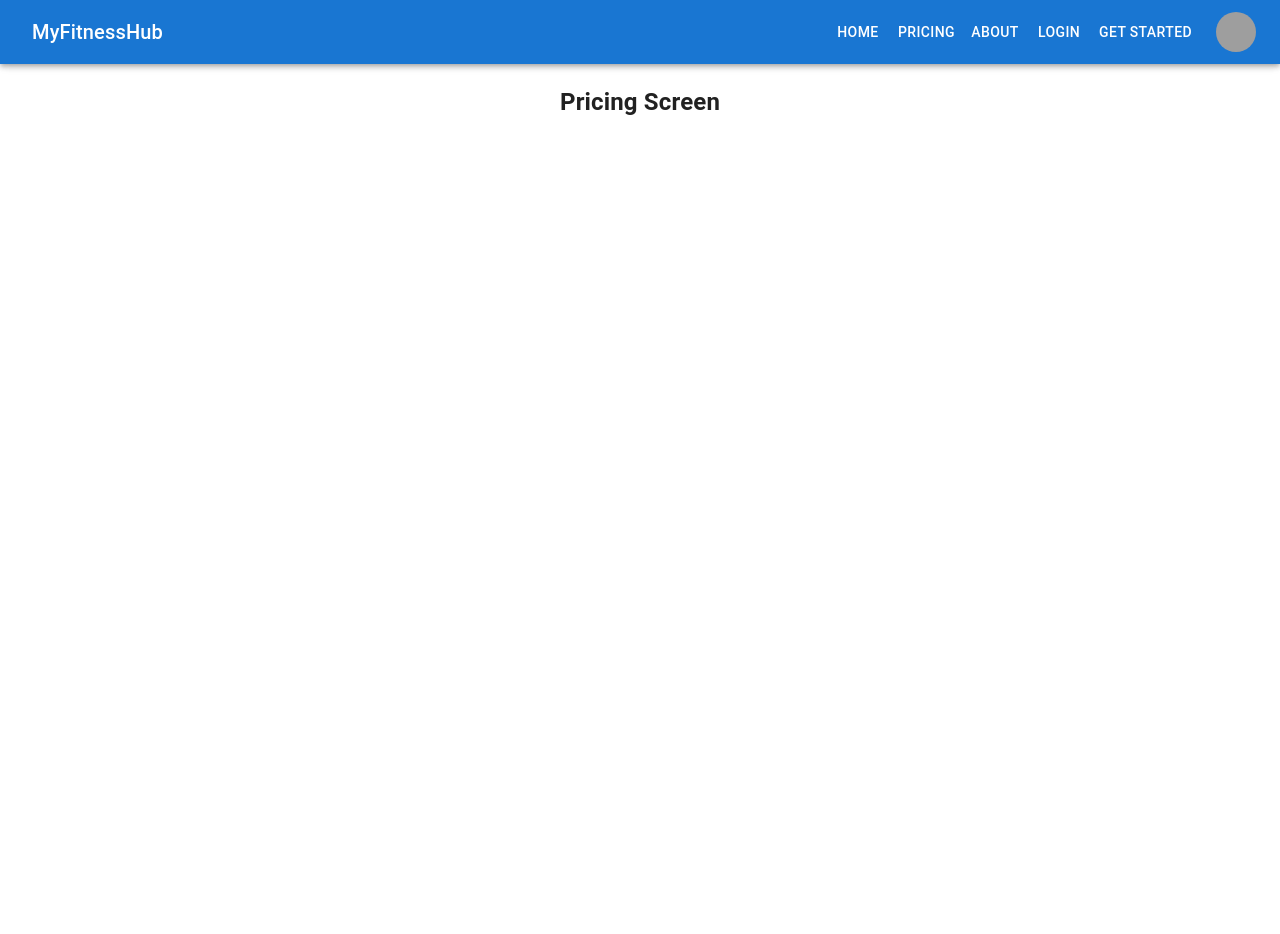
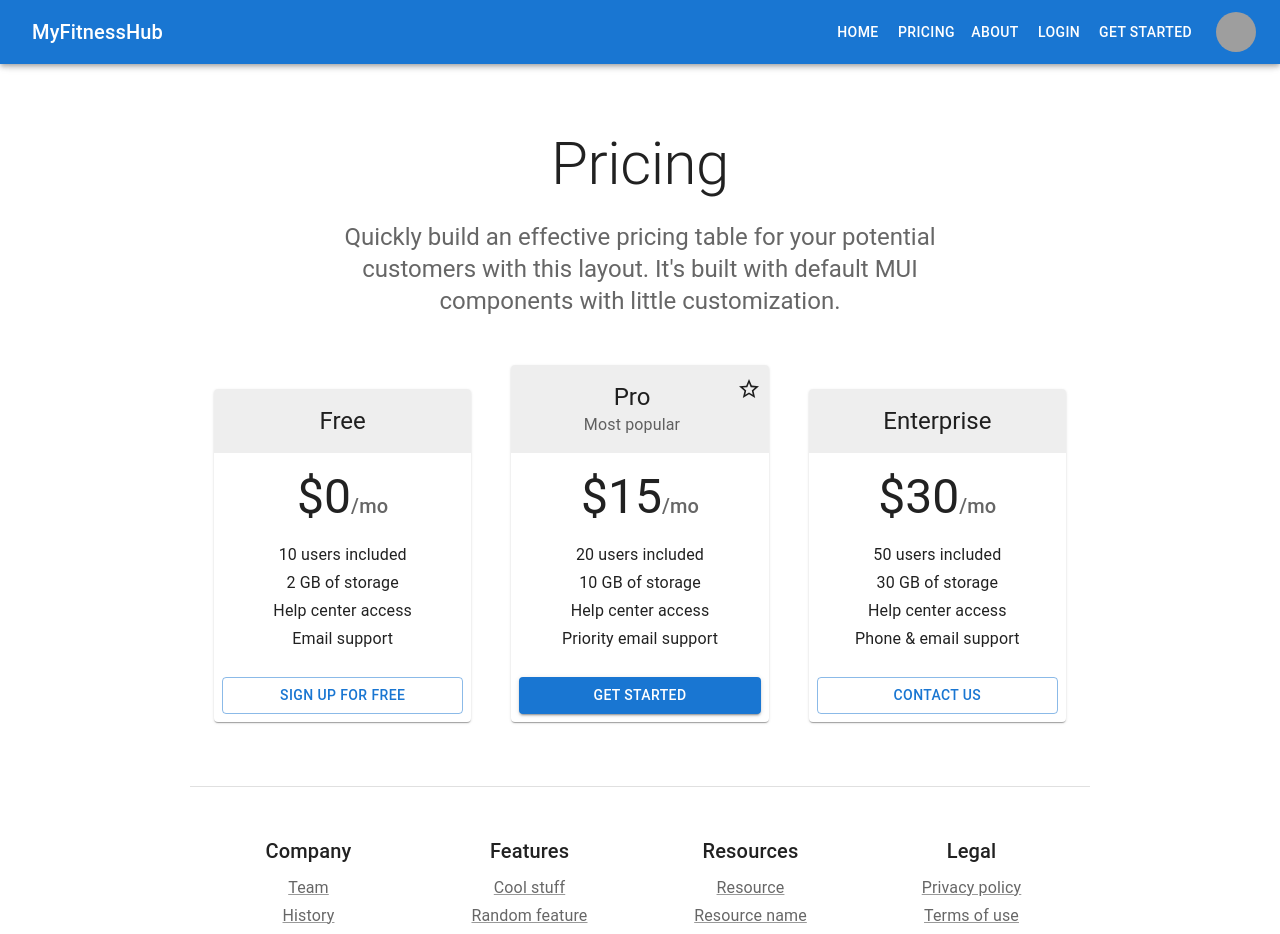
Before and after one commit to BiswarupChatt/my-fitness-hub-fe, a React (Create React App) app: page /pricing in a window 1280 px wide. Shown: the top 934 px of the page. Before the commit the page ends 800 px from the top, so only its background shows below. Built offline with nearby package versions, Linux system fonts and the light colour scheme; grey boxes are pictures that could not be loaded.

Commit message:
pricing page creted login and sign up update

```diff
--- a/public/index.html
+++ b/public/index.html
@@ -24,7 +24,7 @@
       work correctly both with client-side routing and a non-root public URL.
       Learn how to configure a non-root public URL by running `npm run build`.
     -->
-    <title>React App</title>
+    <title>My Fitness Hub</title>
   </head>
   <body>
     <noscript>You need to enable JavaScript to run this app.</noscript>
--- a/src/pages/CoachSignup.js
+++ b/src/pages/CoachSignup.js
@@ -1,8 +1,10 @@
 import React, { useState } from 'react';
-import { Avatar, Button, CssBaseline, TextField, Link, Paper, Box, Grid, Typography, FormControlLabel, Checkbox, Tooltip } from '@mui/material';
+import { Avatar, Button, CssBaseline, TextField, Link, Paper, Box, Grid, Typography, FormControlLabel, Checkbox, Tooltip, IconButton } from '@mui/material';
 import LockOutlinedIcon from '@mui/icons-material/LockOutlined';
 import { createTheme, ThemeProvider } from '@mui/material/styles';
 import { Link as LinkComponent } from 'react-router-dom';
+import VisibilityIcon from '@mui/icons-material/Visibility';
+import VisibilityOffIcon from '@mui/icons-material/VisibilityOff';
 
 function Copyright(props) {
     return (
@@ -22,11 +24,13 @@
 
 export default function CoachSignup() {
 
+    const [showPassword, setShowPassword] = useState(false)
     const [termsChecked, setTermsChecked] = useState(false)
 
     const handleTermsChange = (e) => {
         setTermsChecked(e.target.checked);
     }
+
 
     const handleSubmit = (event) => {
         event.preventDefault();
@@ -105,9 +109,19 @@
                                         fullWidth
                                         name="password"
                                         label="Password"
-                                        type="password"
+                                        type={showPassword ? 'text' : 'password'}
                                         id="password"
                                         autoComplete="new-password"
+                                        InputProps={{
+                                            endAdornment: (
+                                                <IconButton
+                                                    aria-label="Toggle password visibility"
+                                                    onClick={() => setShowPassword(!showPassword)}
+                                                >
+                                                    {showPassword ? <VisibilityIcon /> : <VisibilityOffIcon />}
+                                                </IconButton>
+                                            ),
+                                        }}
                                     />
                                 </Grid>
                                 <Grid item xs={12}>
@@ -137,7 +151,7 @@
                                                     }
                                                 }}
                                             >
-                                                Sign Up As a Coach
+                                                Sign Up For Free
                                             </Button>
                                         </span>
                                     </Tooltip>
--- a/src/pages/Pricing.js
+++ b/src/pages/Pricing.js
@@ -1,7 +1,224 @@
+import * as React from 'react';
+import { createTheme, ThemeProvider } from '@mui/material/styles';
+import AppBar from '@mui/material/AppBar';
+import Box from '@mui/material/Box';
+import Button from '@mui/material/Button';
+import Card from '@mui/material/Card';
+import CardActions from '@mui/material/CardActions';
+import CardContent from '@mui/material/CardContent';
+import CardHeader from '@mui/material/CardHeader';
+import CssBaseline from '@mui/material/CssBaseline';
+import Grid from '@mui/material/Grid';
+import StarIcon from '@mui/icons-material/StarBorder';
+import Toolbar from '@mui/material/Toolbar';
+import Typography from '@mui/material/Typography';
+import Link from '@mui/material/Link';
+import GlobalStyles from '@mui/material/GlobalStyles';
+import Container from '@mui/material/Container';
+
+function Copyright(props) {
+  return (
+    <Typography variant="body2" color="text.secondary" align="center" {...props}>
+      {'Copyright © '}
+      <Link color="inherit" href="https://mui.com/">
+        Your Website
+      </Link>{' '}
+      {new Date().getFullYear()}
+      {'.'}
+    </Typography>
+  );
+}
+
+const tiers = [
+  {
+    title: 'Free',
+    price: '0',
+    description: [
+      '10 users included',
+      '2 GB of storage',
+      'Help center access',
+      'Email support',
+    ],
+    buttonText: 'Sign up for free',
+    buttonVariant: 'outlined',
+  },
+  {
+    title: 'Pro',
+    subheader: 'Most popular',
+    price: '15',
+    description: [
+      '20 users included',
+      '10 GB of storage',
+      'Help center access',
+      'Priority email support',
+    ],
+    buttonText: 'Get started',
+    buttonVariant: 'contained',
+  },
+  {
+    title: 'Enterprise',
+    price: '30',
+    description: [
+      '50 users included',
+      '30 GB of storage',
+      'Help center access',
+      'Phone & email support',
+    ],
+    buttonText: 'Contact us',
+    buttonVariant: 'outlined',
+  },
+];
+
+const footers = [
+  {
+    title: 'Company',
+    description: ['Team', 'History', 'Contact us', 'Locations'],
+  },
+  {
+    title: 'Features',
+    description: [
+      'Cool stuff',
+      'Random feature',
+      'Team feature',
+      'Developer stuff',
+      'Another one',
+    ],
+  },
+  {
+    title: 'Resources',
+    description: ['Resource', 'Resource name', 'Another resource', 'Final resource'],
+  },
+  {
+    title: 'Legal',
+    description: ['Privacy policy', 'Terms of use'],
+  },
+];
+
+// TODO remove, this demo shouldn't need to reset the theme.
+const defaultTheme = createTheme();
+
 export default function Pricing() {
-    return (
-        <div>
-            <h2>Pricing Screen</h2>
-        </div>
-    )
+  return (
+    <ThemeProvider theme={defaultTheme}>
+      <GlobalStyles styles={{ ul: { margin: 0, padding: 0, listStyle: 'none' } }} />
+      <CssBaseline />
+
+
+      {/* Hero unit */}
+      <Container disableGutters maxWidth="sm" component="main" sx={{ pt: 8, pb: 6 }}>
+        <Typography
+          component="h1"
+          variant="h2"
+          align="center"
+          color="text.primary"
+          gutterBottom
+        >
+          Pricing
+        </Typography>
+        <Typography variant="h5" align="center" color="text.secondary" component="p">
+          Quickly build an effective pricing table for your potential customers with
+          this layout. It&apos;s built with default MUI components with little
+          customization.
+        </Typography>
+      </Container>
+      {/* End hero unit */}
+      <Container maxWidth="md" component="main">
+        <Grid container spacing={5} alignItems="flex-end">
+          {tiers.map((tier) => (
+            // Enterprise card is full width at sm breakpoint
+            <Grid
+              item
+              key={tier.title}
+              xs={12}
+              sm={tier.title === 'Enterprise' ? 12 : 6}
+              md={4}
+            >
+              <Card>
+                <CardHeader
+                  title={tier.title}
+                  subheader={tier.subheader}
+                  titleTypographyProps={{ align: 'center' }}
+                  action={tier.title === 'Pro' ? <StarIcon /> : null}
+                  subheaderTypographyProps={{
+                    align: 'center',
+                  }}
+                  sx={{
+                    backgroundColor: (theme) =>
+                      theme.palette.mode === 'light'
+                        ? theme.palette.grey[200]
+                        : theme.palette.grey[700],
+                  }}
+                />
+                <CardContent>
+                  <Box
+                    sx={{
+                      display: 'flex',
+                      justifyContent: 'center',
+                      alignItems: 'baseline',
+                      mb: 2,
+                    }}
+                  >
+                    <Typography component="h2" variant="h3" color="text.primary">
+                      ${tier.price}
+                    </Typography>
+                    <Typography variant="h6" color="text.secondary">
+                      /mo
+                    </Typography>
+                  </Box>
+                  <ul>
+                    {tier.description.map((line) => (
+                      <Typography
+                        component="li"
+                        variant="subtitle1"
+                        align="center"
+                        key={line}
+                      >
+                        {line}
+                      </Typography>
+                    ))}
+                  </ul>
+                </CardContent>
+                <CardActions>
+                  <Button fullWidth variant={tier.buttonVariant}>
+                    {tier.buttonText}
+                  </Button>
+                </CardActions>
+              </Card>
+            </Grid>
+          ))}
+        </Grid>
+      </Container>
+      {/* Footer */}
+      <Container
+        maxWidth="md"
+        component="footer"
+        sx={{
+          borderTop: (theme) => `1px solid ${theme.palette.divider}`,
+          mt: 8,
+          py: [3, 6],
+        }}
+      >
+        <Grid container spacing={4} justifyContent="space-evenly">
+          {footers.map((footer) => (
+            <Grid item xs={6} sm={3} key={footer.title}>
+              <Typography variant="h6" color="text.primary" gutterBottom>
+                {footer.title}
+              </Typography>
+              <ul>
+                {footer.description.map((item) => (
+                  <li key={item}>
+                    <Link href="#" variant="subtitle1" color="text.secondary">
+                      {item}
+                    </Link>
+                  </li>
+                ))}
+              </ul>
+            </Grid>
+          ))}
+        </Grid>
+        <Copyright sx={{ mt: 5 }} />
+      </Container>
+      {/* End footer */}
+    </ThemeProvider>
+  );
 }
--- a/src/pages/Terms.js
+++ b/src/pages/Terms.js
@@ -1,13 +1,14 @@
 import React from 'react';
-import { Container, Typography } from '@mui/material'
+import { Container, Typography, Divider } from '@mui/material'
 
 export default function Terms() {
     return (
-        <Container>
+        <Container sx={{ marginTop: 3 }}>
             <Typography variant="h3" component="h2" gutterBottom align="center">
                 Terms and Conditions
             </Typography>
-            <Typography variant="body1" paragraph align="left">
+            <Divider />
+            <Typography variant="body1" paragraph align="left" sx={{ marginTop: 3 }}>
                 Welcome to our application. These terms and conditions outline the rules and regulations for the use of our service.
             </Typography>
             <Typography variant="h6" component="h2" gutterBottom align="left">
```
Also changed, not shown: src/pages/Login.js (+17 -4 lines), src/components/Navbar.js (line endings or trailing spaces), src/services/context/AuthContext.js (added), src/services/redux/store/configureStore.js (added).
